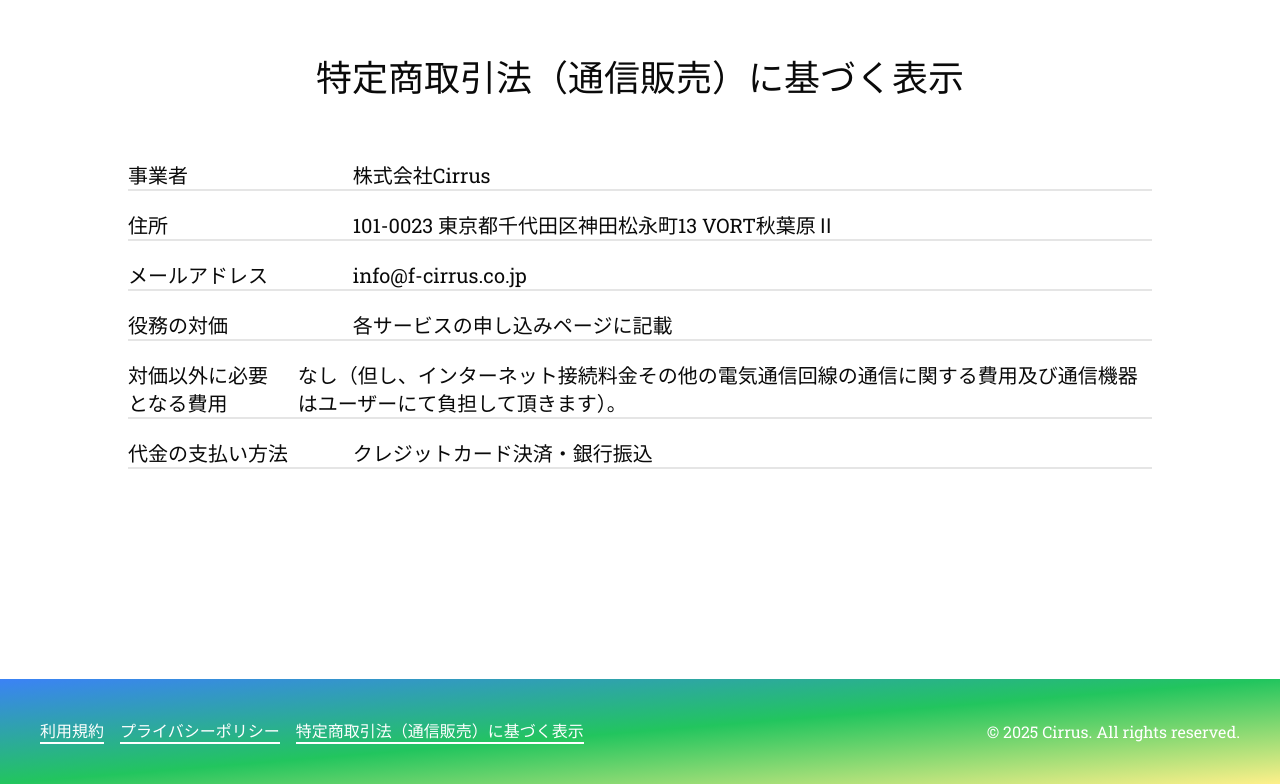
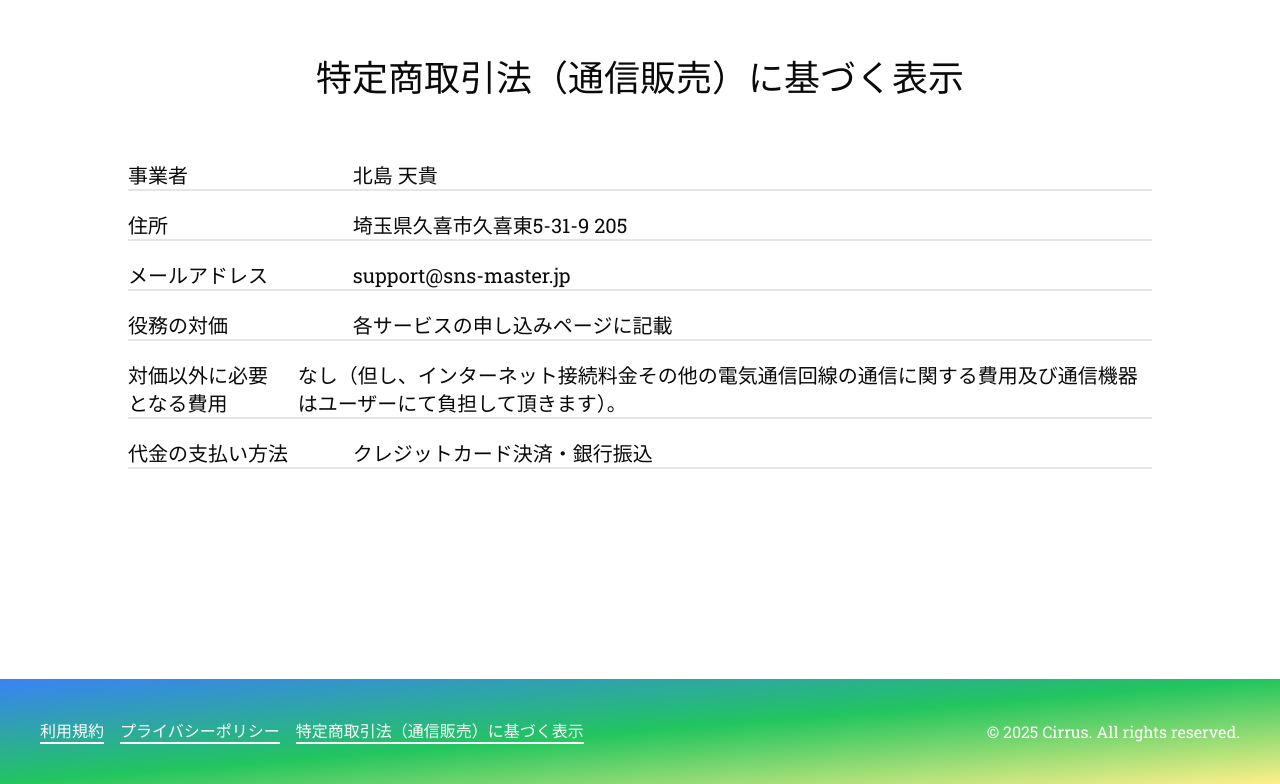
Before and after one commit to joesandao/sns-master-lp, a Next.js app: page /commerce-law in a window 1280 px wide. Shown: the part 121-905 px from the top of the page. Built offline with nearby package versions, Linux system fonts and the light colour scheme.

Commit message:
change: 事業者情報を変更

```diff
--- a/src/app/commerce-law/page.tsx
+++ b/src/app/commerce-law/page.tsx
@@ -8,15 +8,15 @@ export default function CommerceLow() {
         <dl className="flex flex-col gap-5 py-8 text-xl  w-[100%] md:w-[80%] ">
           <div className="flex gap-5 border-b-2">
             <dt className="w-1/5">事業者</dt>
-            <dd>株式会社Cirrus</dd>
+            <dd>北島 天貴</dd>
           </div>
           <div className="flex gap-5 border-b-2">
             <dt className="w-1/5">住所</dt>
-            <dd>101-0023 東京都千代田区神田松永町13 VORT秋葉原Ⅱ</dd>
+            <dd>埼玉県久喜市久喜東5-31-9 205</dd>
           </div>
           <div className="flex gap-5 border-b-2 ">
             <dt className="w-1/5">メールアドレス</dt>
-            <dd>info@f-cirrus.co.jp</dd>
+            <dd>support@sns-master.jp</dd>
           </div>
           <div className="flex gap-5 border-b-2 ">
             <dt className="w-1/5">役務の対価</dt>
--- a/src/components/company.tsx
+++ b/src/components/company.tsx
@@ -26,7 +26,7 @@ export default function Company() {
           </div>
           <div className="flex gap-5 border-b-2 border-red-400">
             <dt className="w-1/5">所在地</dt>
-            <dd>茨城県土浦市中神立町10-22 303</dd>
+            <dd>埼玉県久喜市久喜東5-31-9 205</dd>
           </div>
         </dl>
       </div>
```
Also changed, not shown: 1 other file (tests, documents, lock files or other folders).
